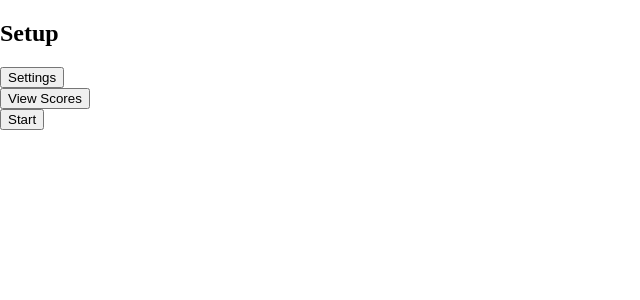
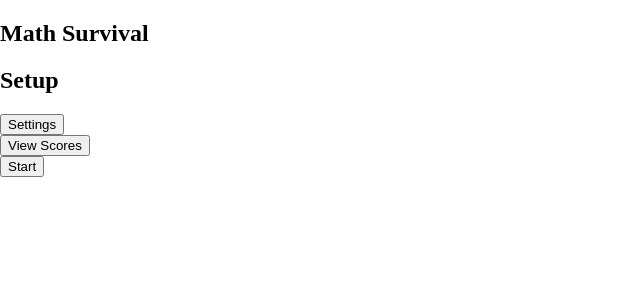
Before and after one commit to barretodanny/math-survival, a React (Vite) app: page / in a window 1280 px wide. Shown: the top 300 px of the page, without its empty margins (0-640 px from the left). Built offline with nearby package versions, Linux system fonts and the light colour scheme.

Commit message:
name uiSlice.ts to ui-slice.ts, remove switch from App.tsx and move UIScreen content logic into new ui.tsx file

```diff
--- a/src/App.tsx
+++ b/src/App.tsx
@@ -1,27 +1,16 @@
 import { useAppSelector } from "./app/hooks"
-import { selectUIScreen } from "./features/ui/uiSlice"
-import { UIScreenState } from "./constants/ui"
-
-import Countdown from "./pages/countdown/Countdown"
-import Game from "./pages/game/Game"
-import PostGame from "./pages/postgame/PostGame"
-import Setup from "./pages/setup/Setup"
+import { selectUIScreen } from "./features/ui/ui-slice"
+import { determineUIScreenContent } from "./features/ui/ui"
 
 function App() {
   const screen = useAppSelector(selectUIScreen)
 
-  switch (screen) {
-    case UIScreenState.SETUP_GAME:
-      return <Setup />
-    case UIScreenState.COUNTDOWN:
-      return <Countdown />
-    case UIScreenState.IN_GAME:
-      return <Game />
-    case UIScreenState.POST_GAME:
-      return <PostGame />
-    default:
-      return <Setup />
-  }
+  return (
+    <div>
+      <h2>Math Survival</h2>
+      {determineUIScreenContent(screen)}
+    </div>
+  )
 }
 
 export default App
--- a/src/app/store.ts
+++ b/src/app/store.ts
@@ -1,5 +1,5 @@
 import { configureStore, ThunkAction, Action } from "@reduxjs/toolkit"
-import uiReducer from "../features/ui/uiSlice"
+import uiReducer from "../features/ui/ui-slice"
 
 export const store = configureStore({
   reducer: { ui: uiReducer },
--- a/src/components/Modal/Modal.tsx
+++ b/src/components/Modal/Modal.tsx
@@ -1,5 +1,5 @@
 import { useAppDispatch } from "../../app/hooks"
-import { closeModal } from "../../features/ui/uiSlice"
+import { closeModal } from "../../features/ui/ui-slice"
 
 import styles from "./Modal.module.css"
 
--- /dev/null
+++ b/src/features/ui/ui.tsx
@@ -0,0 +1,23 @@
+import { UIScreenState } from "../../constants/ui"
+
+import Countdown from "../../pages/countdown/Countdown"
+import Game from "../../pages/game/Game"
+import PostGame from "../../pages/postgame/PostGame"
+import Setup from "../../pages/setup/Setup"
+
+export const determineUIScreenContent = (
+  screen: UIScreenState,
+): JSX.Element => {
+  switch (screen) {
+    case UIScreenState.SETUP_GAME:
+      return <Setup />
+    case UIScreenState.COUNTDOWN:
+      return <Countdown />
+    case UIScreenState.IN_GAME:
+      return <Game />
+    case UIScreenState.POST_GAME:
+      return <PostGame />
+    default:
+      return <Setup />
+  }
+}
--- a/src/pages/countdown/Countdown.tsx
+++ b/src/pages/countdown/Countdown.tsx
@@ -1,5 +1,5 @@
 import { useAppDispatch } from "../../app/hooks"
-import { showGameScreen } from "../../features/ui/uiSlice"
+import { showGameScreen } from "../../features/ui/ui-slice"
 
 function Countdown() {
   const dispatch = useAppDispatch()
--- a/src/pages/game/Game.tsx
+++ b/src/pages/game/Game.tsx
@@ -1,5 +1,5 @@
 import { useAppDispatch } from "../../app/hooks"
-import { showPostGameScreen, showSetupScreen } from "../../features/ui/uiSlice"
+import { showPostGameScreen, showSetupScreen } from "../../features/ui/ui-slice"
 
 function Game() {
   const dispatch = useAppDispatch()
--- a/src/pages/postgame/PostGame.tsx
+++ b/src/pages/postgame/PostGame.tsx
@@ -1,5 +1,5 @@
 import { useAppDispatch } from "../../app/hooks"
-import { showSetupScreen } from "../../features/ui/uiSlice"
+import { showSetupScreen } from "../../features/ui/ui-slice"
 
 function PostGame() {
   const dispatch = useAppDispatch()
--- a/src/pages/setup/Setup.tsx
+++ b/src/pages/setup/Setup.tsx
@@ -5,7 +5,7 @@ import {
   showCountdownScreen,
   showScoresModal,
   showSettingsModal,
-} from "../../features/ui/uiSlice"
+} from "../../features/ui/ui-slice"
 
 import ScoresModal from "../../components/Modal/ScoresModal"
 import SettingsModal from "../../components/Modal/SettingsModal"
```
Also changed, not shown: src/features/ui/ui-slice.ts (renamed from src/features/ui/uiSlice.ts).
